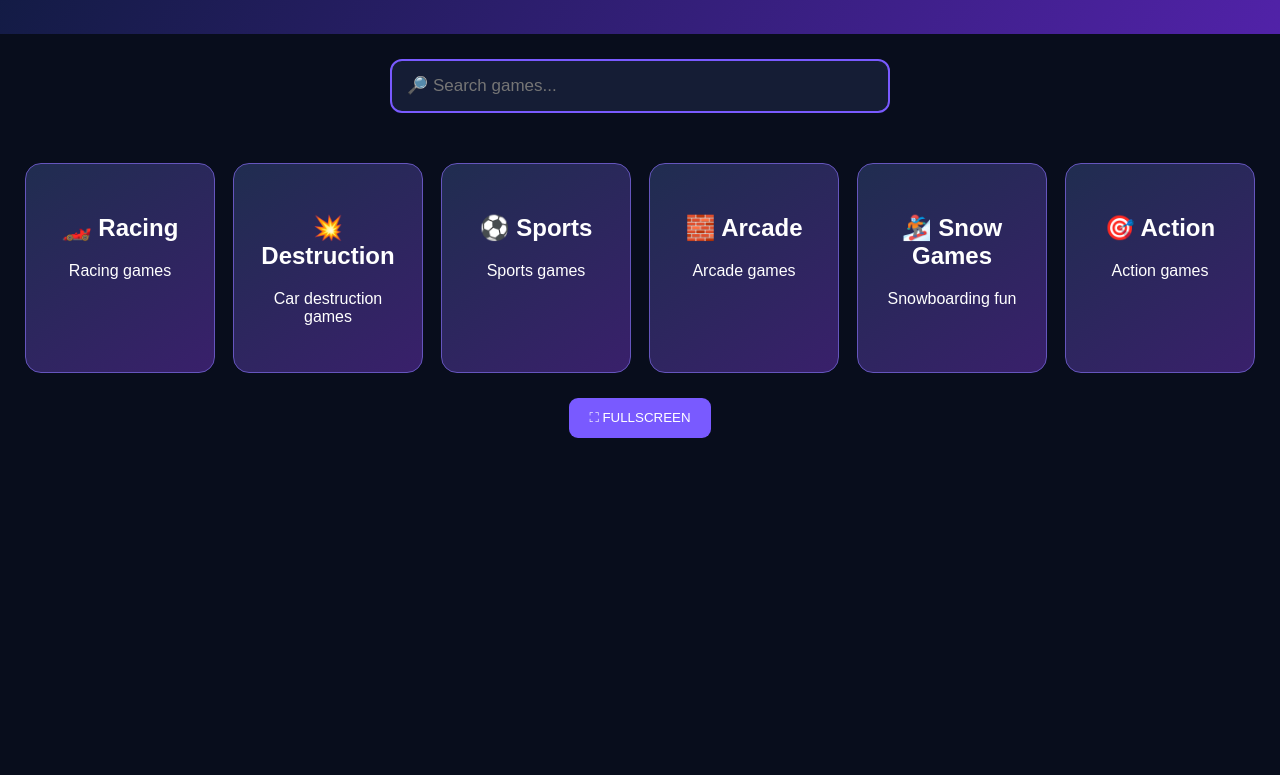
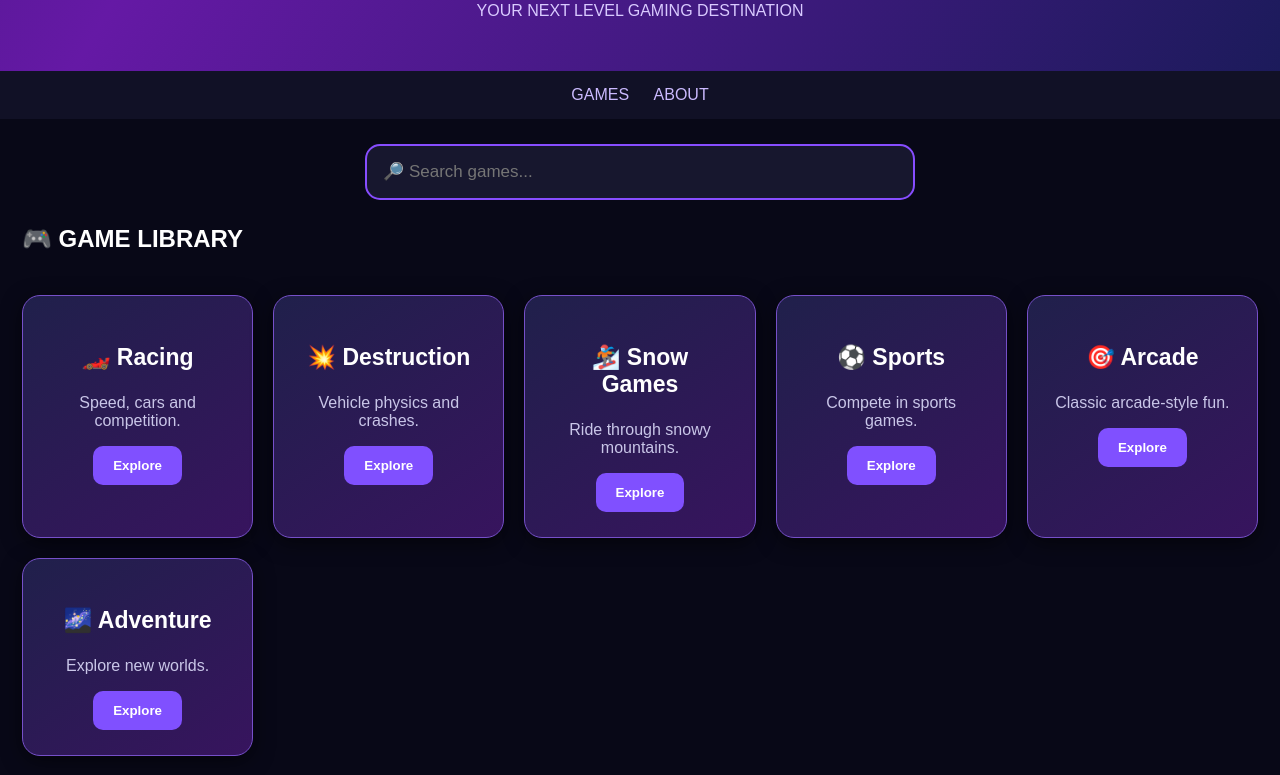
Before and after one commit to judgejackson-maker/KRUG-PRODUCTIONS-BACKUP, a plain HTML site: page index.html in a window 1280 px wide. Shown: the part 113-888 px from the top of the page. Before the commit the page ends 800 px from the top, so only its background shows below. Drawn offline with Linux system fonts and the light colour scheme.

Commit message:
Update index.html

```diff
--- a/index.html
+++ b/index.html
@@ -1,90 +1,163 @@
+
 <!DOCTYPE html>
 <html lang="en">
 <head>
 <meta charset="UTF-8">
-<meta name="viewport" content="width=device-width, initial-scale=1.0">
+<meta name="viewport" content="width=device-width, initial-scale=1">
 <title>KRUG PRODUCTIONS BACKUP</title>
 <style>
-* { box-sizing: border-box; }
-body {
-  margin: 0;
-  background: #080d1c;
-  color: white;
-  font-family: Arial, sans-serif;
+*{box-sizing:border-box}
+body{
+ margin:0;background:#080817;color:white;
+ font-family:Arial,sans-serif;
 }
-header {
-  padding: 25px;
-  text-align: center;
-  background: linear-gradient(120deg,#101b40,#5122a8);
+header{
+ padding:35px 15px;text-align:center;
+ background:linear-gradient(120deg,#15154b,#6519a5,#111b50);
+ background-size:200% 200%;
+ animation:glow 8s infinite alternate;
 }
-h1 { font-size: 36px; margin: 5px; }
-header p { color: #c5caff; }
-.search {
-  display: block;
-  margin: 25px auto;
-  padding: 15px;
-  width: 85%;
-  max-width: 500px;
-  border-radius: 12px;
-  border: 2px solid #795aff;
-  background: #151d35;
-  color: white;
-  font-size: 17px;
+@keyframes glow{
+ from{background-position:0%}
+ to{background-position:100%}
 }
-.games {
-  display: grid;
-  grid-template-columns: repeat(auto-fit,minmax(180px,1fr));
-  gap: 18px;
-  padding: 25px;
+h1{font-size:clamp(27px,5vw,48px);margin:8px}
+header p{color:#d9caff}
+nav{padding:15px;text-align:center;background:#111126}
+nav a{color:#cbbaff;margin:10px;text-decoration:none}
+.search{
+ display:block;width:85%;max-width:550px;
+ margin:25px auto;padding:16px;
+ border-radius:15px;border:2px solid #874dff;
+ background:#17172e;color:white;font-size:17px;
 }
-.game {
-  background: linear-gradient(145deg,#202d50,#39206b);
-  padding: 30px 15px;
-  border-radius: 16px;
-  text-align: center;
-  border: 1px solid #6555bd;
-  transition: .2s;
+h2.section{padding:0 22px}
+.games{
+ display:grid;grid-template-columns:repeat(auto-fit,minmax(190px,1fr));
+ gap:20px;padding:22px;
 }
-.game:hover {
-  transform: translateY(-6px);
+.game{
+ background:linear-gradient(145deg,#20204b,#37145e);
+ border:1px solid #7650c9;border-radius:18px;
+ padding:25px;text-align:center;
+ transition:.25s;box-shadow:0 5px 20px #0008;
 }
-button {
-  background: #795aff;
-  border: none;
-  color: white;
-  padding: 12px 20px;
-  border-radius: 9px;
-  cursor: pointer;
+.game:hover{transform:translateY(-8px) scale(1.02)}
+.game h3{font-size:23px}
+.game p{color:#c9c6e8}
+button{
+ background:#8050ff;color:white;border:0;
+ padding:12px 20px;border-radius:10px;
+ font-weight:bold;cursor:pointer;
 }
+button:hover{background:#a477ff}
+#viewer{
+ display:none;margin:20px;padding:15px;
+ background:#17172e;border-radius:15px;
+}
+iframe{
+ width:100%;height:65vh;border:0;
+ background:#080817;border-radius:10px;
+}
+footer{text-align:center;padding:30px;color:#999}
 </style>
 </head>
 <body>
 <header>
 <h1>🚀 KRUG PRODUCTIONS BACKUP</h1>
-<p>THE ULTIMATE GAMING ZONE</p>
+<p>YOUR NEXT LEVEL GAMING DESTINATION</p>
 </header>
 
-<input class="search" id="search" placeholder="🔎 Search games..." oninput="filterGames()">
+<nav>
+<a href="#games">GAMES</a>
+<a href="#about">ABOUT</a>
+</nav>
 
-<div class="games" id="games">
-<div class="game"><h2>🏎️ Racing</h2><p>Racing games</p></div>
-<div class="game"><h2>💥 Destruction</h2><p>Car destruction games</p></div>
-<div class="game"><h2>⚽ Sports</h2><p>Sports games</p></div>
-<div class="game"><h2>🧱 Arcade</h2><p>Arcade games</p></div>
-<div class="game"><h2>🏂 Snow Games</h2><p>Snowboarding fun</p></div>
-<div class="game"><h2>🎯 Action</h2><p>Action games</p></div>
+<input class="search" id="search"
+placeholder="🔎 Search games..."
+oninput="filterGames()">
+
+<h2 class="section" id="games">🎮 GAME LIBRARY</h2>
+
+<div class="games" id="library">
+
+<div class="game">
+<h3>🏎️ Racing</h3>
+<p>Speed, cars and competition.</p>
+<button onclick="searchGame('Racing games')">Explore</button>
 </div>
 
-<center>
-<button onclick="document.documentElement.requestFullscreen()">⛶ FULLSCREEN</button>
+<div class="game">
+<h3>💥 Destruction</h3>
+<p>Vehicle physics and crashes.</p>
+<button onclick="searchGame('Car destruction games')">Explore</button>
+</div>
+
+<div class="game">
+<h3>🏂 Snow Games</h3>
+<p>Ride through snowy mountains.</p>
+<button onclick="searchGame('Snow Rider')">Explore</button>
+</div>
+
+<div class="game">
+<h3>⚽ Sports</h3>
+<p>Compete in sports games.</p>
+<button onclick="searchGame('Sports games')">Explore</button>
+</div>
+
+<div class="game">
+<h3>🎯 Arcade</h3>
+<p>Classic arcade-style fun.</p>
+<button onclick="searchGame('Arcade games')">Explore</button>
+</div>
+
+<div class="game">
+<h3>🌌 Adventure</h3>
+<p>Explore new worlds.</p>
+<button onclick="searchGame('Adventure games')">Explore</button>
+</div>
+
+</div>
+
+<div id="viewer">
+<h2 id="gameTitle">Game</h2>
+<p>Game website:</p>
+<iframe id="gameFrame" allowfullscreen></iframe>
+<button onclick="fullGame()">⛶ Fullscreen</button>
+<button onclick="closeGame()">Close Game</button>
+</div>
+
+<center style="padding:20px">
+<button onclick="document.documentElement.requestFullscreen()">
+⛶ FULL WEBSITE
+</button>
 </center>
 
+<div id="about" style="text-align:center;padding:20px">
+<h2>ABOUT KRUG PRODUCTIONS</h2>
+<p>A gaming hub made for fun and entertainment.</p>
+</div>
+
+<footer>© 2026 KRUG PRODUCTIONS BACKUP</footer>
+
 <script>
-function filterGames() {
-  let search = document.getElementById("search").value.toLowerCase();
-  document.querySelectorAll(".game").forEach(game => {
-    game.style.display = game.innerText.toLowerCase().includes(search) ? "" : "none";
-  });
+function filterGames(){
+ let q=document.getElementById('search').value.toLowerCase();
+ document.querySelectorAll('.game').forEach(g=>{
+  g.style.display=g.innerText.toLowerCase().includes(q)?'':'none';
+ });
+}
+function searchGame(q){
+ document.getElementById('search').value=q;
+ filterGames();
+ document.getElementById('games').scrollIntoView();
+}
+function closeGame(){
+ document.getElementById('viewer').style.display='none';
+ document.getElementById('gameFrame').src='';
+}
+function fullGame(){
+ document.getElementById('gameFrame').requestFullscreen();
 }
 </script>
 </body>
```
